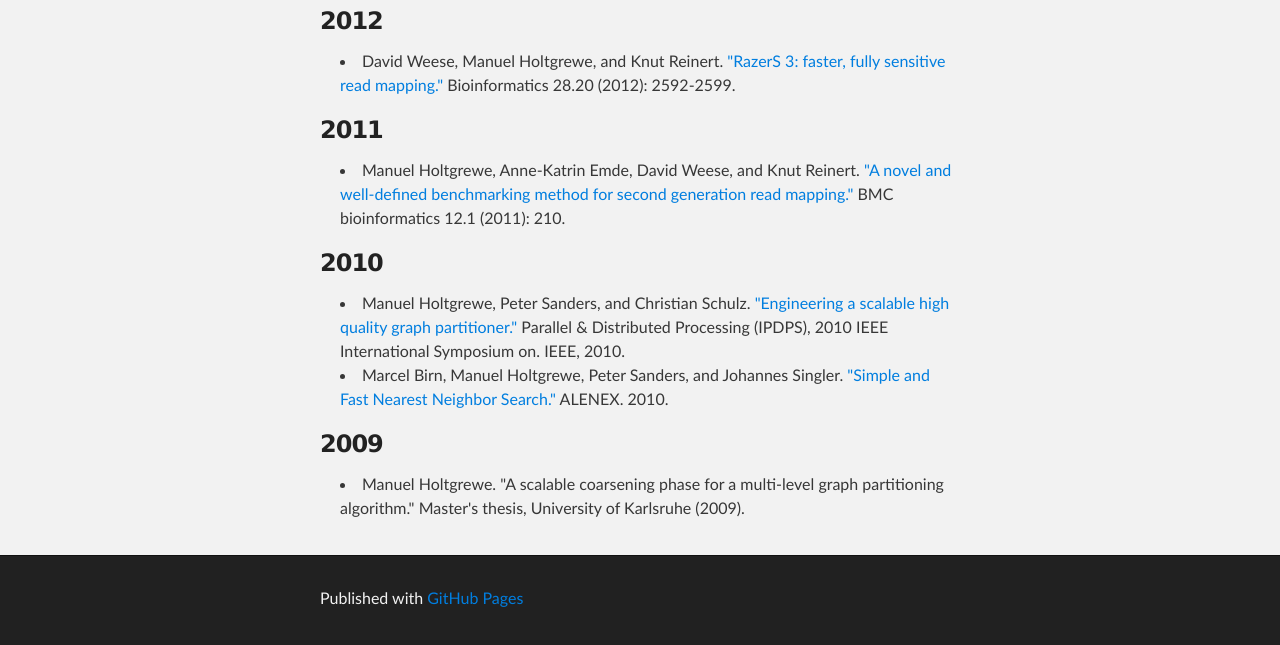
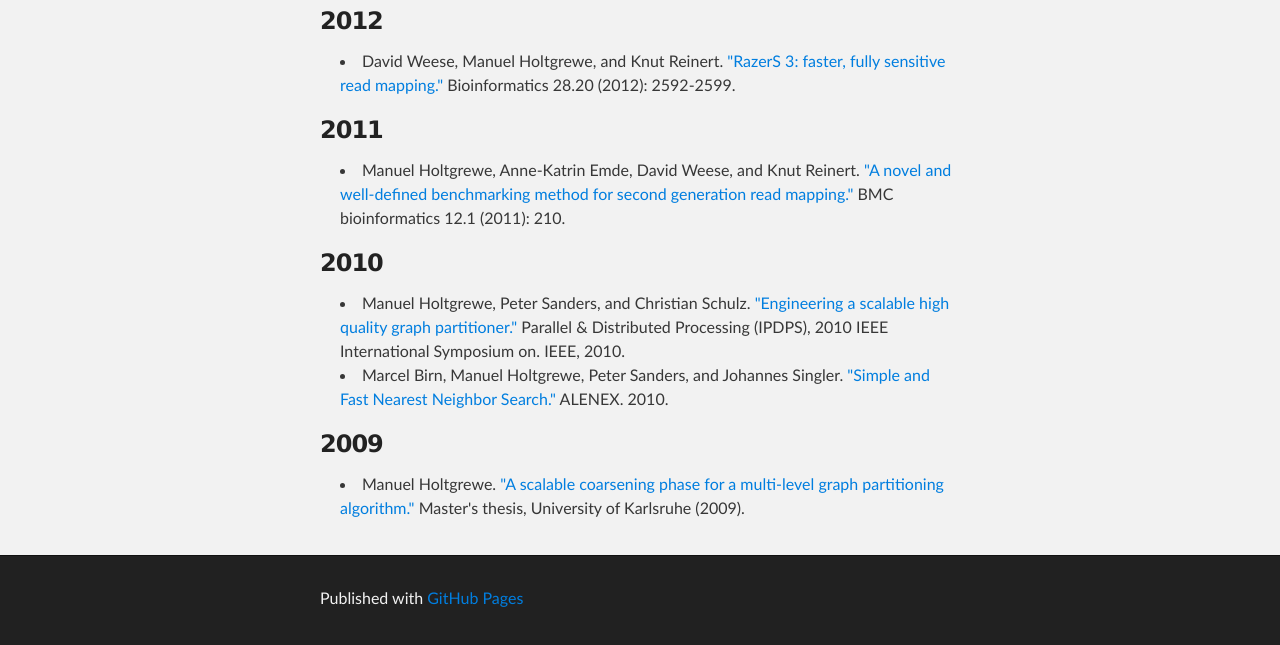
Before and after one commit to holtgrewe/holtgrewe.github.ioXXX, a plain HTML site: page index.html in a window 1280 px wide. Shown: the part 439-1084 px from the top of the page. Drawn offline with Linux system fonts and the light colour scheme.

```diff
--- a/index.html
+++ b/index.html
@@ -54,7 +54,7 @@ I am currently funded through the <a href="http://www.bmbf.de/de/2391.php">BMBF
 <a name="2009" class="anchor" href="#2009"><span class="octicon octicon-link"></span></a>2009</h3>
 
 <ul>
-<li>Manuel Holtgrewe. "A scalable coarsening phase for a multi-level graph partitioning algorithm." Master's thesis, University of Karlsruhe (2009).</li>
+<li>Manuel Holtgrewe. <a href="/a/dipl/diplthesis.pdf">"A scalable coarsening phase for a multi-level graph partitioning algorithm."</a> Master's thesis, University of Karlsruhe (2009).</li>
 </ul>
       </section>
     </div>
```
Also changed, not shown: params.json (+1 -1 lines).
